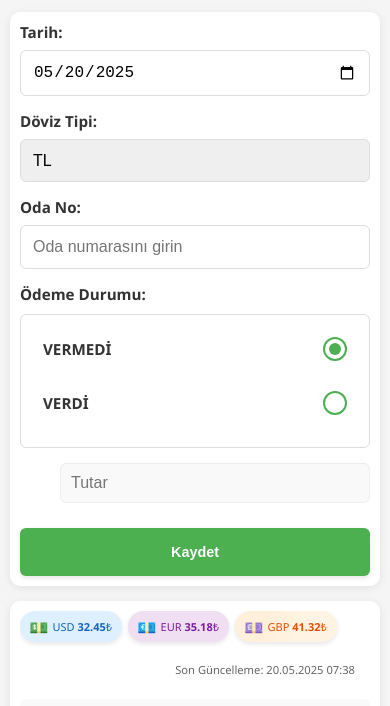
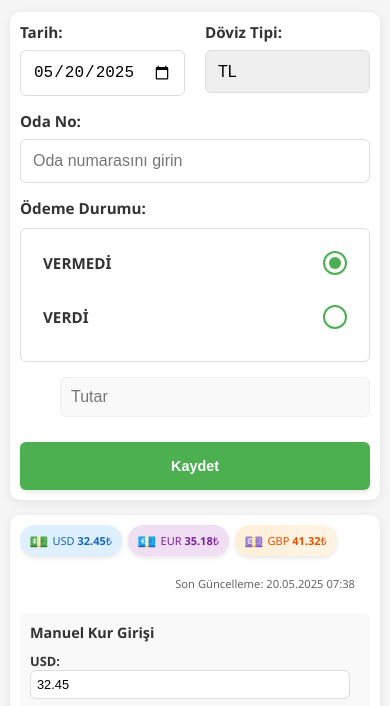
Before and after one commit to ibo474642/belboy.github.io, a plain HTML site: page index.html in a window 390 px wide. Shown: the part 83-789 px from the top of the page. Drawn offline with nearby package versions, Linux system fonts and the light colour scheme; no server answers.

Commit message:
Update styles.css

```diff
--- a/styles.css
+++ b/styles.css
@@ -60,6 +60,15 @@ body {
 
 .dark-theme .container {
     box-shadow: 0 2px 10px rgba(0,0,0,0.3);
+}
+
+.date-currency-row {
+    display: flex;
+    gap: 20px;
+}
+
+.date-currency-row .form-group {
+    flex: 1;
 }
 
 .form-group {
@@ -1328,4 +1337,16 @@ tr:nth-child(even) {
         font-size: 0.9rem;
         padding: 12px;
     }
+
+    /* Tarih ve döviz tipi alanları için mobil uyumluluk ayarı */
+    .date-currency-row {
+        overflow-x: auto; /* Küçük ekranlarda kaydırma imkanı */
+        white-space: nowrap; /* Alanların yan yana kalmasını sağlar */
+    }
+
+    .date-currency-row .form-group {
+        display: inline-block; /* Alanların yan yana kalmasını sağlar */
+        width: auto; /* Genişlikleri otomatik olarak ayarlanır */
+        min-width: 150px; /* Minimum genişlik belirleyerek alanların okunabilir olmasını sağlar */
+    }
 }
```
